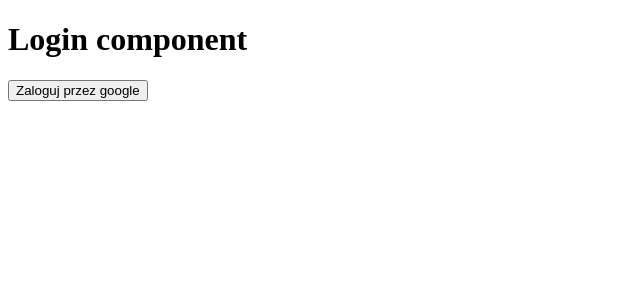
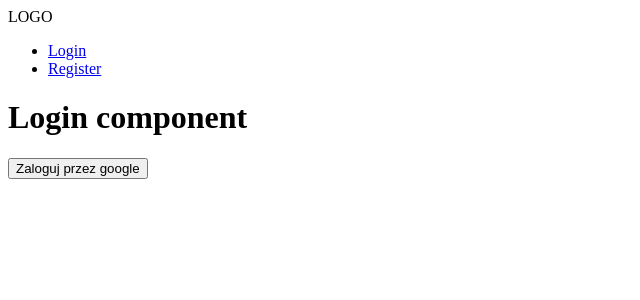
Before and after one commit to RobertJaskolski/TheCocktailApp, a React (Create React App) app in the folder client/: page /login in a window 1280 px wide. Shown: the top 300 px of the page, without its empty margins (0-640 px from the left). Built offline with nearby package versions, Linux system fonts and the light colour scheme; no server answers.

Commit message:
Created new containers and components
- created Home and Login container
- created Header component
- created Main Layout

```diff
--- a/client/src/App.js
+++ b/client/src/App.js
@@ -2,8 +2,15 @@ import React, { useEffect } from 'react';
 import { useDispatch } from 'react-redux';
 import { Switch, Route } from 'react-router-dom';
 import { checkUserSession, signOutUserStart } from './redux/user/user.actions';
+// Containers (pages)
 import Login from './containers/Login';
+import Home from './containers/Home';
+
+// HOC's
 import WithAuth from './hoc/WithAuth';
+
+// Layouts
+import MainLayout from './Layouts/MainLayout';
 
 function App() {
   const dispatch = useDispatch();
@@ -22,19 +29,17 @@ function App() {
           exact
           path='/'
           render={() => (
-            <>
-              <h1>Home page</h1>
-            </>
+            <MainLayout>
+              <Home />
+            </MainLayout>
           )}
         />
-        <Route path='/login' render={() => <Login />} />
         <Route
-          path='/auth'
+          path='/login'
           render={() => (
-            <WithAuth>
-              <h1>Auth page</h1>
-              <span onClick={signOut}>Logout</span>
-            </WithAuth>
+            <MainLayout>
+              <Login />
+            </MainLayout>
           )}
         />
       </Switch>
--- /dev/null
+++ b/client/src/Layouts/MainLayout.js
@@ -0,0 +1,13 @@
+import React from 'react';
+
+import Header from '../components/Header';
+function MainLayout(props) {
+  return (
+    <>
+      <Header {...props} />
+      {props.children}
+    </>
+  );
+}
+
+export default MainLayout;
--- /dev/null
+++ b/client/src/components/Header/index.js
@@ -0,0 +1,50 @@
+import React from 'react';
+import { Link } from 'react-router-dom';
+import { useSelector, useDispatch } from 'react-redux';
+import { signOutUserStart } from '../../redux/user/user.actions';
+import './styles.scss';
+
+const mapState = (state) => ({
+  currentUser: state.user['currentUser'],
+});
+
+function Header(props) {
+  const { currentUser } = useSelector(mapState);
+  const dispatch = useDispatch();
+
+  const signOut = () => {
+    dispatch(signOutUserStart());
+  };
+
+  return (
+    <header>
+      <div className='logo'>LOGO</div>
+      <nav>
+        <ul>
+          {!currentUser && (
+            <>
+              <li>
+                <Link to='/login'>Login</Link>
+              </li>
+              <li>
+                <Link to='/registration'>Register</Link>
+              </li>
+            </>
+          )}
+          {currentUser && (
+            <>
+              <li>
+                <span onClick={signOut}>Logout</span>
+              </li>
+              <li>
+                <Link to='/favs'>Favs</Link>
+              </li>
+            </>
+          )}
+        </ul>
+      </nav>
+    </header>
+  );
+}
+
+export default Header;
--- /dev/null
+++ b/client/src/containers/Home/index.js
@@ -0,0 +1,12 @@
+import React from 'react';
+import './styles.scss';
+
+function Home() {
+  return (
+    <div>
+      <h1>Home</h1>
+    </div>
+  );
+}
+
+export default Home;
--- a/client/src/containers/Login/index.js
+++ b/client/src/containers/Login/index.js
@@ -1,13 +1,33 @@
-import React from 'react';
+import React, { useEffect } from 'react';
 import './styles.scss';
 import Button from '../../components/form/Button';
-import { singInWithGoogle } from '../../firebase/utils';
+import { googleSignInStart } from '../../redux/user/user.actions';
+import { Link, useHistory } from 'react-router-dom';
+import { useDispatch, useSelector } from 'react-redux';
+
+const mapState = ({ user }) => ({
+  currentUser: user['currentUser'],
+});
 
 function Login() {
+  const dispatch = useDispatch();
+  const { currentUser } = useSelector(mapState);
+  const history = useHistory();
+
+  const handleGoogleSignIn = () => {
+    dispatch(googleSignInStart());
+  };
+
+  useEffect(() => {
+    if (currentUser) {
+      history.push('/');
+    }
+  }, [currentUser]);
+
   return (
     <div>
       <h1>Login component</h1>
-      <Button onClick={singInWithGoogle}>Zaloguj przez google</Button>
+      <Button onClick={handleGoogleSignIn}>Zaloguj przez google</Button>
     </div>
   );
 }
```
Also changed, not shown: client/src/components/Header/styles.scss (added), client/src/containers/Home/styles.scss (added).
